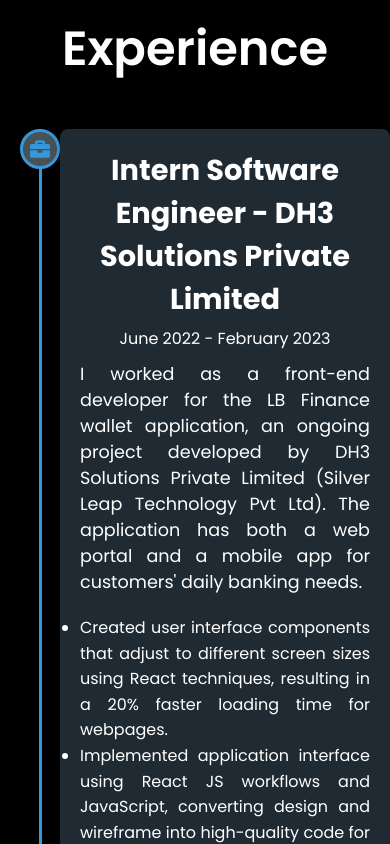
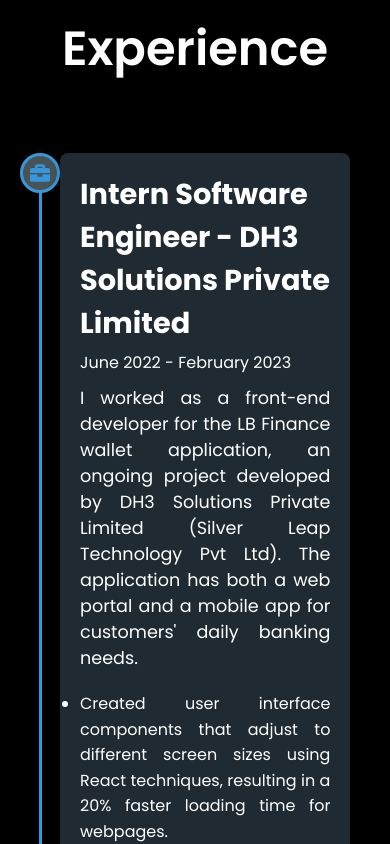
Before and after one commit to Kaanu0824/SK_Portfolio, a React (Create React App) app: page / in a window 390 px wide. Shown: the part 2080-2924 px from the top of the page. Built offline with nearby package versions, Linux system fonts and the light colour scheme.

Commit message:
Working Condition

```diff
--- a/src/components/Experience/experience.css
+++ b/src/components/Experience/experience.css
@@ -102,7 +102,10 @@
 
   @media screen and (max-width:430px) {
    .timeline-item{
-    object-fit: cover;
+    margin: 1.5rem;
+    width: 100vw;
+    max-width: 80%;
+    text-align: left;
    }
 
 
```
